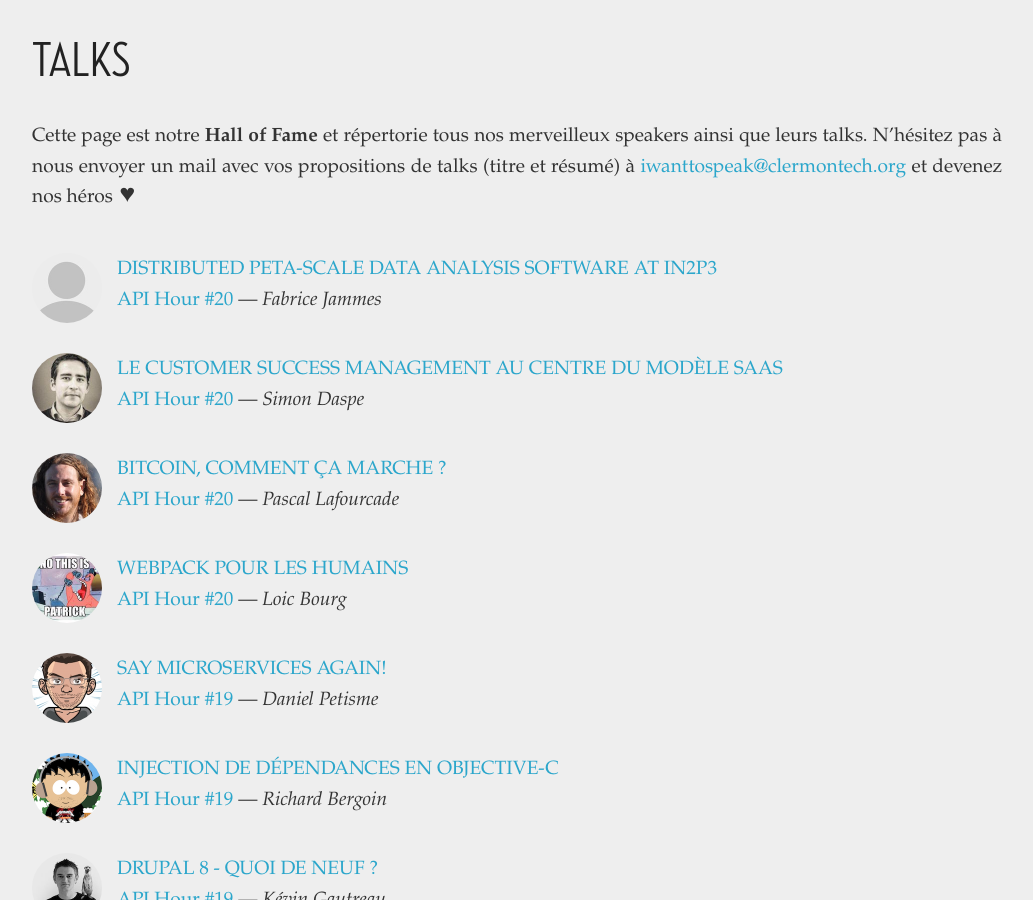
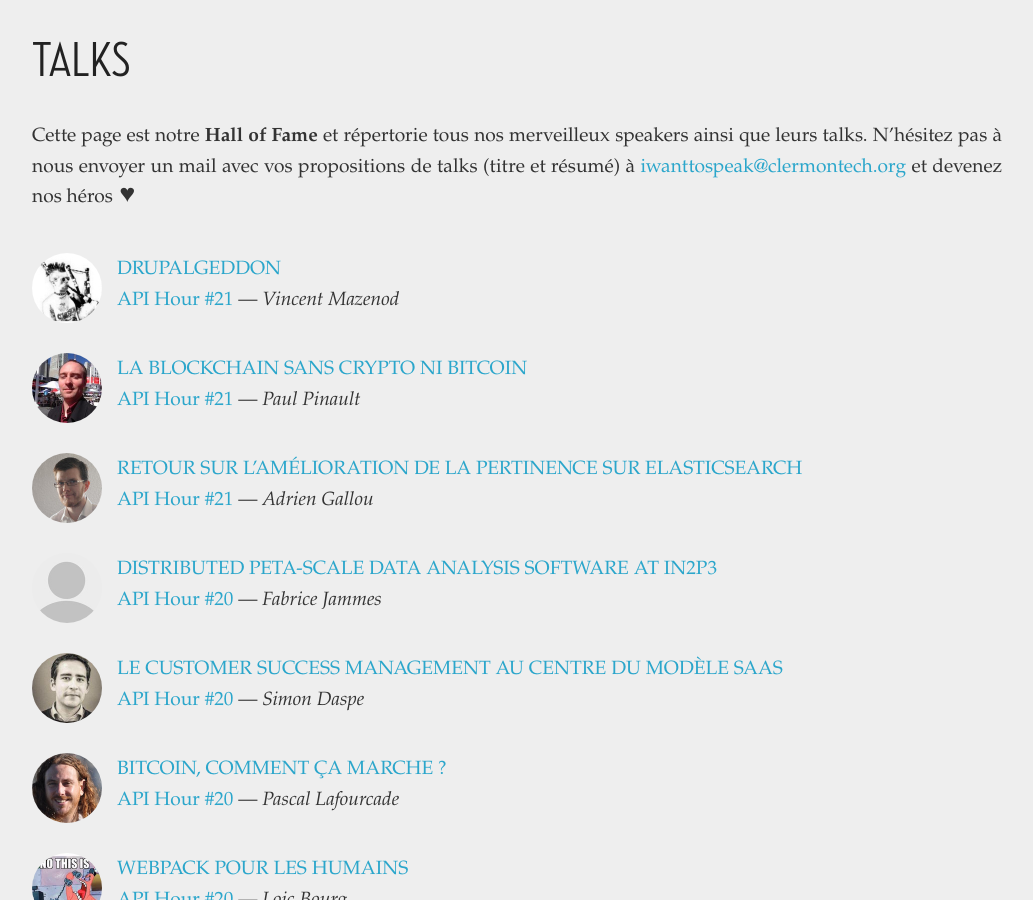
Before and after one commit to clermontech/clermontech.github.com, a Jekyll site: the page built from talks/index.md, in a window 1280 px wide and 900 px high, scrolled down 311 px. Shown: the whole window, without its empty margins (123-1156 px from the left). Built offline with Jekyll 4.4.1, drawn with Linux system fonts in a browser that asks for light colours.

Commit message:
Add AH21 pages

```diff
--- a/_posts/2016-06-26-api-hour-21.md
+++ b/_posts/2016-06-26-api-hour-21.md
@@ -43,13 +43,19 @@ inscrire sur la page Eventbrite de cette session: [http://clermontech-apihour-21
 Un live-p0wn palpitant avec à l'intérieur des injections SQL, du viagra, drupal,
 des backdoors, du sang, des larmes et bien sur Bruce Schneier.
 
+[Voir la vidéo]({% post_url 2016-07-07-3-vincent-mazenod-drupalgeddon %})
+
 ### Paul Pinault •  La blockchain sans crypto ni bitcoin
 
-Decouvrons a quoi sert une blockchain et quels sont ses usages sans rentrer
+Découvrons a quoi sert une blockchain et quels sont ses usages sans rentrer
  dans les fondements techniques ou mathematiques.
+
+[Voir la vidéo]({% post_url 2016-07-07-2-paul-pinault-la-blockchain-sans-crypto-ni-bitcoin %})
 
 ### Adrien Gallou • Retour sur l'amélioration de la pertinence sur Elasticsearch
 
 Decitre.fr édite ORB (Outil de Recherche Bibliographique), outil permettant a des librairies de rechercher des livres dans une base alimentée en interne et contenant environ 2 millions de références. La difficulté est de remonter des résultats de recherche pertinents.
 
 Nous présenterons les processus et outils mis en place afin d'améliorer la pertinence (à la fois le nombre de produits retournés et l'ordre dans lequel ils sont remontés). Nous nous basons sur Elasticsearch, mais ces principes peuvent être repris quelques-soit l'outil utilisé pour faire la recherche.
+
+[Voir la vidéo]({% post_url 2016-07-07-1-adrien-gallou-retour-sur-l-amelioration-de-la-pertinence-sur-elasticsearch %})
--- /dev/null
+++ b/_posts/2016-07-07-1-adrien-gallou-retour-sur-l-amelioration-de-la-pertinence-sur-elasticsearch.md
@@ -0,0 +1,25 @@
+---
+layout: talk
+categories: [ talks, api-hour-21 ]
+
+session_url: /api-hours/api-hour-21.html
+session_name: Clermont'ech API Hour &#35;21
+session_short_name: "&#35;21"
+
+author: Adrien Gallou
+author_url: https://twitter.com/agallou
+author_image: adrien-gallou.jpg
+
+slides_url: https://agallou.github.io/slides-pertinence-es-decitre/
+video:
+
+title: "Retour sur l’amélioration de la pertinence sur Elasticsearch"
+---
+
+Decitre.fr édite ORB (Outil de Recherche Bibliographique), outil permettant a des librairies de rechercher
+des livres dans une base alimentée en interne et contenant environ 2 millions de références. La difficulté
+est de remonter des résultats de recherche pertinents.
+
+Nous présenterons les processus et outils mis en place afin d’améliorer la pertinence (à la fois le nombre
+de produits retournés et l’ordre dans lequel ils sont remontés). Nous nous basons sur Elasticsearch, mais
+ces principes peuvent être repris quelques-soit l’outil utilisé pour faire la recherche.
--- /dev/null
+++ b/_posts/2016-07-07-2-paul-pinault-la-blockchain-sans-crypto-ni-bitcoin.md
@@ -0,0 +1,19 @@
+---
+layout: talk
+categories: [ talks, api-hour-21 ]
+
+session_url: /api-hours/api-hour-21.html
+session_name: Clermont'ech API Hour &#35;21
+session_short_name: "&#35;21"
+
+author: Paul Pinault
+author_url: https://twitter.com/disk_91
+author_image: paul.jpeg
+
+slides_url:
+video:
+
+title: "La blockchain sans crypto ni bitcoin"
+---
+
+Découvrons a quoi sert une blockchain et quels sont ses usages sans rentrer dans les fondements techniques ou mathematiques.
--- /dev/null
+++ b/_posts/2016-07-07-3-vincent-mazenod-drupalgeddon.md
@@ -0,0 +1,18 @@
+---
+layout: talk
+categories: [ talks, api-hour-21 ]
+
+session_url: /api-hours/api-hour-21.html
+session_name: Clermont'ech API Hour &#35;21
+session_short_name: "&#35;21"
+
+author: Vincent Mazenod
+author_url: https://twitter.com/mazenovi
+author_image: mazenovi.png
+
+slides_url: http://doc.m4z3.me/_/1337/drupalgeddon.htm#/cover
+video:
+
+title: "Drupalgeddon"
+---
+Un live-p0wn palpitant avec à l’intérieur des injections SQL, du viagra, drupal, des backdoors, du sang, des larmes et bien sur Bruce Schneier.
```
Also changed, not shown: .travis.yml, images/speaker-images/adrien-gallou.jpg (added).
